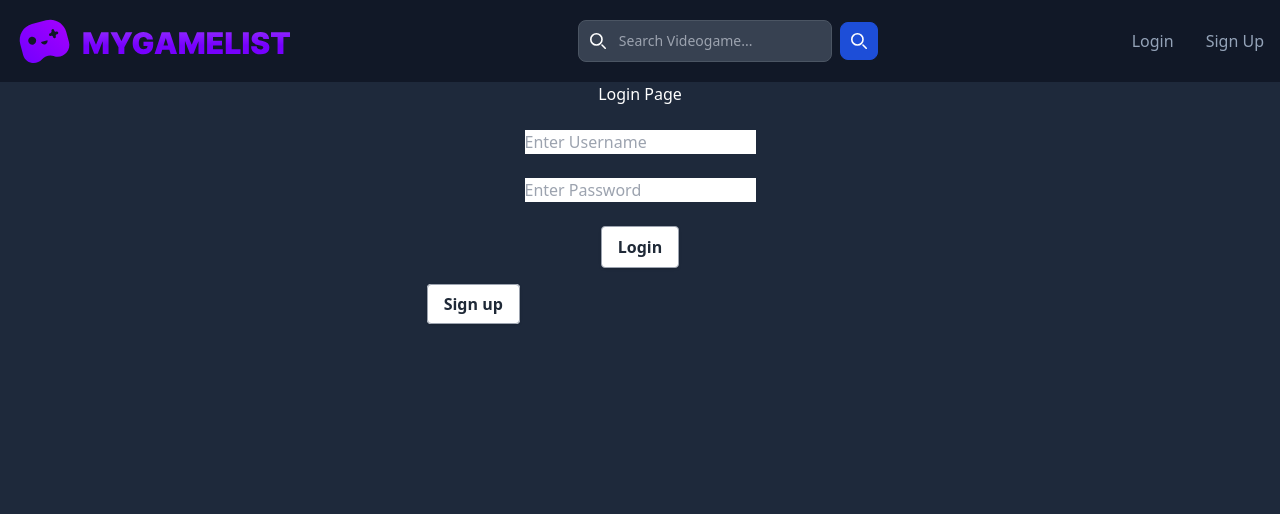
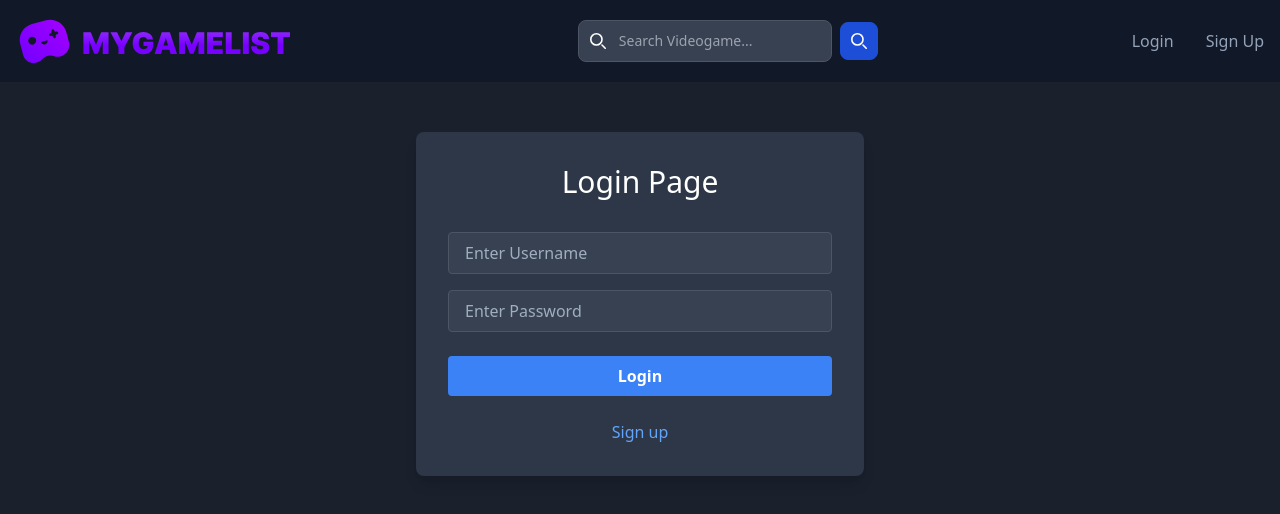
Before and after one commit to Leirell/GameListProject, a Vue app: page /login in a window 1280 px wide. Shown: the top 514 px of the page. Built offline with nearby package versions, Linux system fonts and the light colour scheme.

Commit message:
Mejora visual login y signup

```diff
--- a/src/views/LoginView.vue
+++ b/src/views/LoginView.vue
@@ -1,26 +1,24 @@
 <template>
-    <div>
-        <h1 class="flex flex-row justify-center flex-wrap w-2/3 m-auto text-white">Login Page</h1>
-
-        <div class="login flex-row justify-center flex-wrap w-1/3 m-auto">
+    <div class="login-container flex items-start justify-center min-h-screen bg-gray-900 pt-12">
+      <div class="login-box bg-gray-800 p-8 rounded-lg shadow-lg w-full max-w-md">
+        <h1 class="text-3xl text-center text-white mb-8">Login Page</h1>
         <form @submit.prevent="submitLogin">
-                <p v-if="errorMessage" class="text-red-500 flex m-auto justify-center">{{ errorMessage }}</p>
-                <br>
-                <input class="flex m-auto" type="text" v-model="userData.username" placeholder="Enter Username" />
-                <br>
-                <input class="flex m-auto" type="password" v-model="userData.password" placeholder="Enter Password" />
-                <br>
-                <button
-                    class="flex m-auto bg-white hover:bg-gray-100 text-gray-800 font-semibold py-2 px-4 border border-gray-400 rounded shadow"
-                    type="submit">Login</button>
+          <p v-if="errorMessage" class="text-red-500 text-center mb-4">{{ errorMessage }}</p>
+          <div class="mb-4">
+            <input class="w-full px-4 py-2 bg-gray-700 text-white border border-gray-600 rounded focus:outline-none focus:ring-2 focus:ring-blue-500"
+                   type="text" v-model="userData.username" placeholder="Enter Username" required />
+          </div>
+          <div class="mb-6">
+            <input class="w-full px-4 py-2 bg-gray-700 text-white border border-gray-600 rounded focus:outline-none focus:ring-2 focus:ring-blue-500"
+                   type="password" v-model="userData.password" placeholder="Enter Password" required />
+          </div>
+          <button class="w-full bg-blue-500 hover:bg-blue-700 text-white font-bold py-2 px-4 rounded transition-colors" type="submit">
+            Login
+          </button>
         </form>
-            <br>
-
-            <p>
-                <router-link
-                    class="m-auto justify-center bg-white hover:bg-gray-100 text-gray-800 font-semibold py-2 px-4 border border-gray-400 rounded shadow"
-                    to="/sign-up">Sign up</router-link>
-            </p>
+        <div class="mt-6 text-center">
+          <router-link class="text-blue-400 hover:text-blue-600" to="/sign-up">Sign up</router-link>
+        </div>
       </div>
     </div>
   </template>
@@ -44,29 +42,23 @@ export default {
           const loginRequest = await fetch(`/v1/api/user/login`, {
             method: 'POST',
             headers: {
-                        'Content-Type': 'application/json' // Establece el tipo de contenido del cuerpo como JSON
+              'Content-Type': 'application/json'
             },
-                    body: JSON.stringify(this.userData) // Pasamos los valores de userData al cuerpo de la solicitud
+            body: JSON.stringify(this.userData)
           });
 
           if (loginRequest.ok) {
             const response = await loginRequest.json();
             const token = response.response.token;
 
-
-                    // Usar el store para manejar el estado de autenticación
             const { login } = useAuthStore()
-                    // Almacenar el token y el username en el session storage
             login(token, this.userData.username)
 
-                    // Redirigir a otra ruta
             this.$router.push('/');
           } else {
-                    // Si la solicitud falla, mostrar un mensaje de error
             this.errorMessage = 'Username/Password failed';
           }
         } catch (error) {
-                // Si hay un error en la solicitud, mostrar un mensaje de error
           console.error('Error during login:', error);
           this.errorMessage = 'Error during login';
         }
@@ -74,3 +66,23 @@ export default {
     }
   }
   </script>
+
+  <style scoped>
+  .login-container {
+    background-color: #1a202c;
+    padding-top: 50px; /* Añadir un poco de espacio superior */
+  }
+
+  .login-box {
+    background-color: #2d3748;
+    margin-top: 0; /* Eliminar cualquier margen superior adicional */
+  }
+
+  input::placeholder {
+    color: #a0aec0;
+  }
+
+  button {
+    transition: background-color 0.3s;
+  }
+  </style>
--- a/src/views/SignUpView.vue
+++ b/src/views/SignUpView.vue
@@ -1,30 +1,29 @@
 <template>
-    <div>
-        <h1 class="flex flex-row justify-center flex-wrap w-2/3 m-auto text-white">Sign Up Page</h1>
-
-        <div class="signup flex-row justify-center flex-wrap w-1/3 m-auto">
+    <div class="signup-container flex items-start justify-center min-h-screen bg-gray-900 pt-12">
+      <div class="signup-box bg-gray-800 p-8 rounded-lg shadow-lg w-full max-w-md">
+        <h1 class="text-3xl text-center text-white mb-8">Sign Up Page</h1>
         <form @submit.prevent="submitSignUp">
-                <p v-if="errorMessage" class="text-red-500">{{ errorMessage }}</p>
-                <br>
-                <input class="flex m-auto" type="text" v-model="userData.username" placeholder="Enter Username" />
-                <br>
-                <input class="flex m-auto" type="email" v-model="userData.email" placeholder="Enter Email" />
-                <br>
-                <input class="flex m-auto" type="password" v-model="userData.password" placeholder="Enter Password" />
-                <br>
-                <button
-                    class="flex m-auto bg-white hover:bg-gray-100 text-gray-800 font-semibold py-2 px-4 border border-gray-400 rounded shadow"
-                    type="submit">Sign Up</button>
+          <p v-if="errorMessage" class="text-red-500 text-center mb-4">{{ errorMessage }}</p>
+          <div class="mb-4">
+            <input class="w-full px-4 py-2 bg-gray-700 text-white border border-gray-600 rounded focus:outline-none focus:ring-2 focus:ring-blue-500"
+                   type="text" v-model="userData.username" placeholder="Enter Username" required />
+          </div>
+          <div class="mb-4">
+            <input class="w-full px-4 py-2 bg-gray-700 text-white border border-gray-600 rounded focus:outline-none focus:ring-2 focus:ring-blue-500"
+                   type="email" v-model="userData.email" placeholder="Enter Email" required />
+          </div>
+          <div class="mb-6">
+            <input class="w-full px-4 py-2 bg-gray-700 text-white border border-gray-600 rounded focus:outline-none focus:ring-2 focus:ring-blue-500"
+                   type="password" v-model="userData.password" placeholder="Enter Password" required />
+          </div>
+          <button class="w-full bg-blue-500 hover:bg-blue-700 text-white font-bold py-2 px-4 rounded transition-colors" type="submit">
+            Sign Up
+          </button>
         </form>
-            <br>
-
-            <p>
-                <router-link
-                    class="m-auto bg-white hover:bg-gray-100 text-gray-800 font-semibold py-2 px-4 border border-gray-400 rounded shadow"
-                    to="/login">Login</router-link>
-            </p>
+        <div class="mt-6 text-center">
+          <router-link class="text-blue-400 hover:text-blue-600" to="/login">Login</router-link>
         </div>
-
+      </div>
     </div>
   </template>
 
@@ -46,16 +45,14 @@ export default {
           const signUpRequest = await fetch(`/v1/api/user/register`, {
             method: 'POST',
             headers: {
-                        'Content-Type': 'application/json' // Establece el tipo de contenido del cuerpo como JSON
+              'Content-Type': 'application/json'
             },
-                    body: JSON.stringify(this.userData) // Pasamos los valores de userData al cuerpo de la solicitud
+            body: JSON.stringify(this.userData)
           });
 
           if (signUpRequest.ok) {
-                    // Si la solicitud es exitosa, redirigir a otra ruta
             this.$router.push('/');
           } else {
-                    // Si la solicitud falla, mostrar un mensaje de error adecuado
             const errorData = await signUpRequest.json();
             if (errorData.error) {
               this.errorMessage = errorData.error;
@@ -64,7 +61,6 @@ export default {
             }
           }
         } catch (error) {
-                // Si hay un error en la solicitud, mostrar un mensaje de error
           console.error('Error during sign up:', error);
           this.errorMessage = 'There is already an account with that Username/Email';
         }
@@ -72,3 +68,23 @@ export default {
     }
   }
   </script>
+
+  <style scoped>
+  .signup-container {
+    background-color: #1a202c;
+    padding-top: 50px; /* Añadir un poco de espacio superior */
+  }
+
+  .signup-box {
+    background-color: #2d3748;
+    margin-top: 0; /* Eliminar cualquier margen superior adicional */
+  }
+
+  input::placeholder {
+    color: #a0aec0;
+  }
+
+  button {
+    transition: background-color 0.3s;
+  }
+  </style>
--- a/src/views/UserProfile.vue
+++ b/src/views/UserProfile.vue
@@ -1,6 +1,6 @@
 <template>
   <div class="user-profile max-w-6xl mx-auto p-4">
-    <h1 class="text-white text-center text-4xl font-bold mb-6">User Profile</h1>
+    <h1 class="text-white text-center text-4xl font-bold mb-6">{{ user.username }}'s Profile</h1>
     <div class="user-info bg-gray-800 p-4 rounded-lg shadow-md mb-6">
       <p class="text-white text-lg mb-2"><strong>Username:</strong> {{ user.username }}</p>
       <p class="text-white text-lg"><strong>Email:</strong> {{ user.email }}</p>
```
Lines whose indentation alone changed are shown as unchanged.
